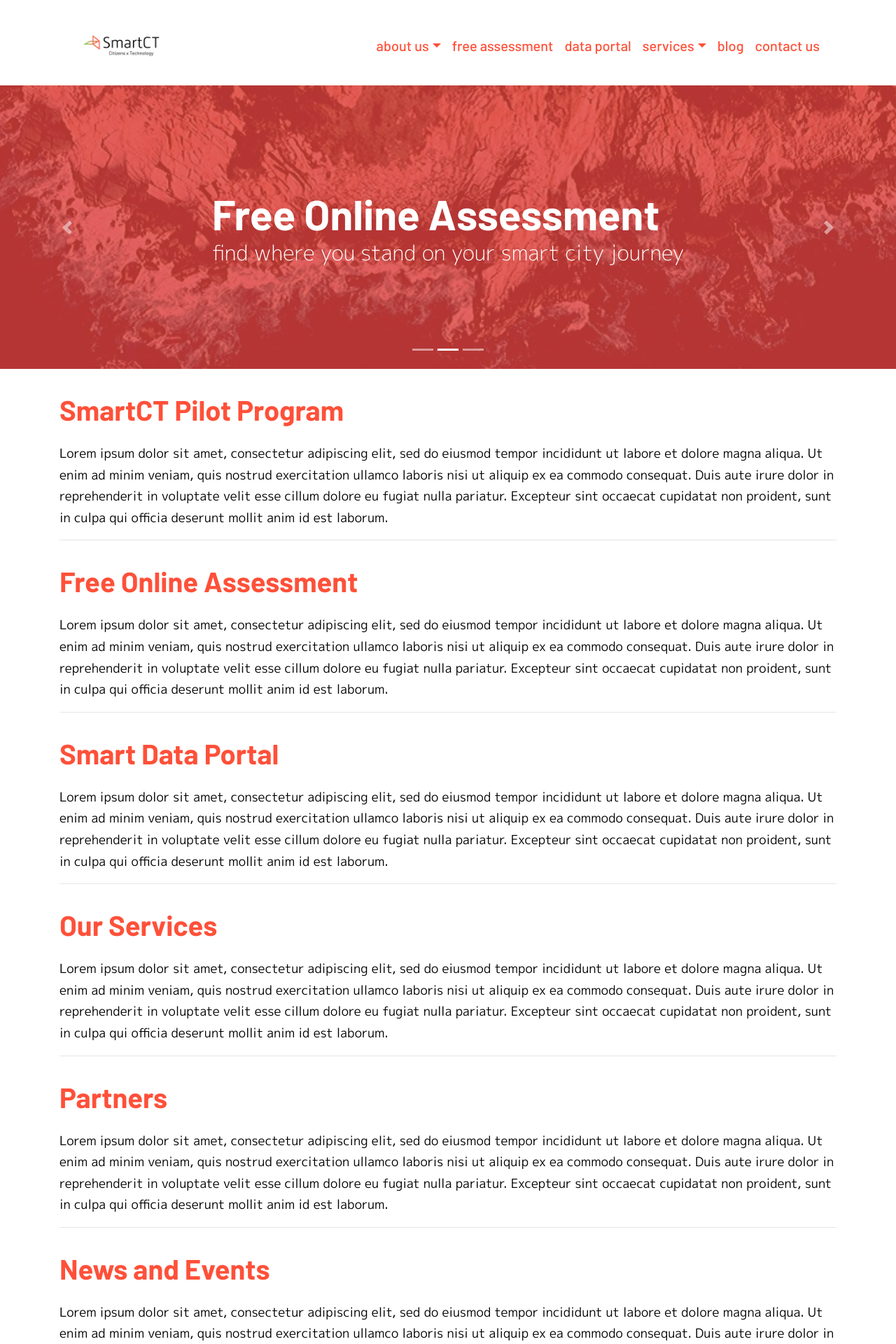
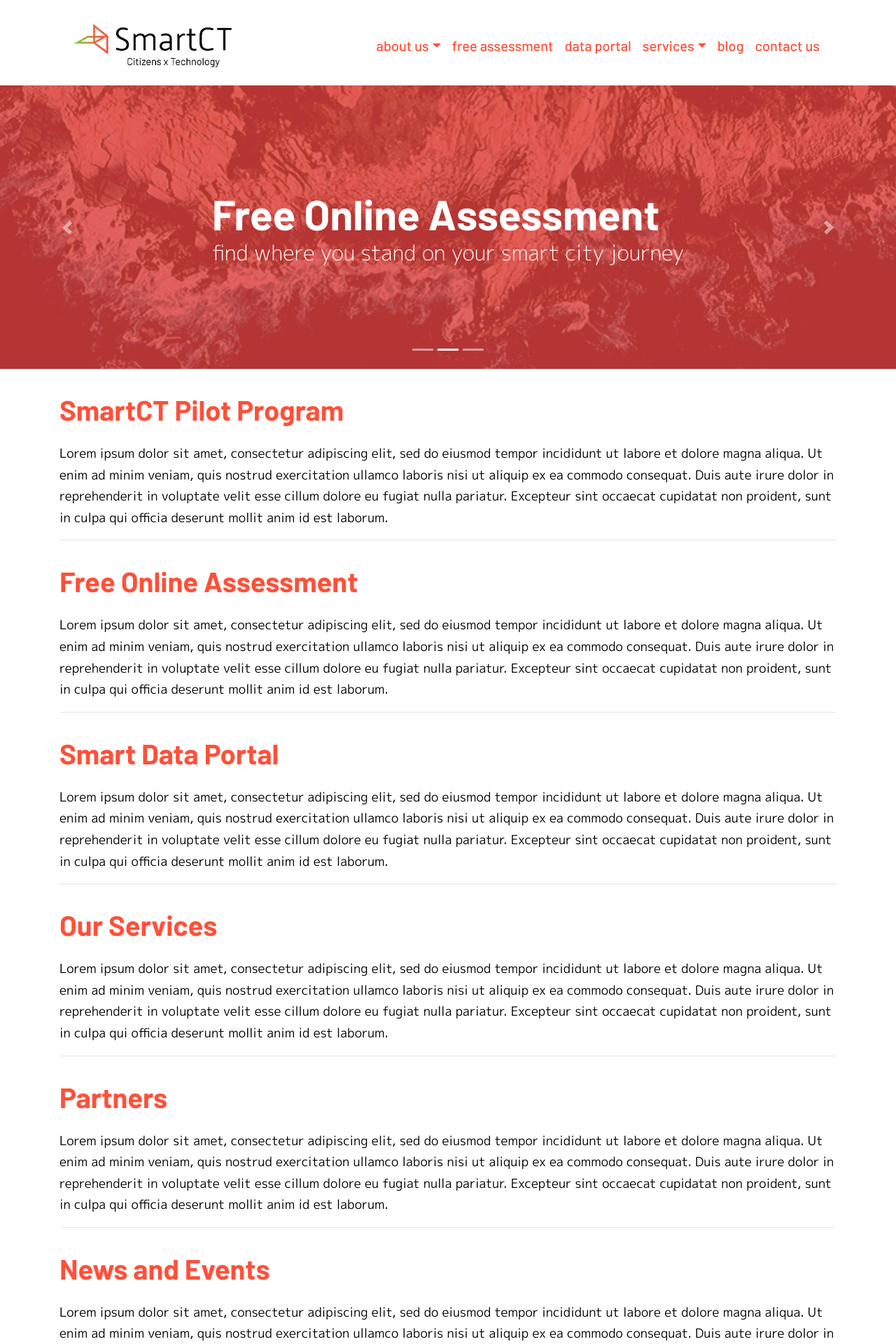
Before and after one commit to smartctph/smartctph.github.io, a Jekyll site: the page built from index.html, in a window 1280 px wide. Shown: the top 1920 px of the page at 70% size. Built offline with Jekyll 4.4.1, drawn with Linux system fonts in a browser that asks for light colours; nearby versions of some CDN libraries; some web fonts are replaced.

Commit message:
initial commit

```diff
--- a/_config.yml
+++ b/_config.yml
@@ -1,6 +1,6 @@
 # site settings
 title: SmartCT
-description: "putting citizens and data at the heart of city building"
+description: "putting citizens and data at the heart of smart city building"
 email: "info@smartct.org"
 baseurl: ""
 logo: "/assets/img/site/main.webp"
--- a/_includes/navbar.html
+++ b/_includes/navbar.html
@@ -2,7 +2,7 @@
 <div class='container pt-3 pb-2' id='page-top'>
     <nav class='navbar navbar-default navbar-expand-lg navbar-trans d-print'>
         <a class='navbar-brand' style='margin-right: 0px;' href='{{ site.baseurl }}/'>
-            <img src='{{ site.baseurl }}/assets/img/logos/smartct-logo-primary.png' class='img-fluid' style='max-height: 72px;'><span class='no-underline-link color-primary-dark pl-1 title-name' style='text-shadow: 0 0 4px #afafaf;'>
+            <img src='{{ site.baseurl }}/assets/img/logos/smartct-logo-primary-tight.png' class='img-fluid' style='max-height: 72px;'><span class='no-underline-link color-primary-dark pl-1 title-name' style='text-shadow: 0 0 4px #afafaf;'>
         </a>
         <button class='navbar-toggler' type='button' data-toggle='collapse' data-target='#main-navbar'>
             <span class='navbar-toggler-icon'><i class='fas fa-bars'></i></span>
```
Also changed, not shown: assets/img/logos/smartct-logo-primary-tight.png (renamed from assets/img/logos/smartct-logo-primary-1.png).
